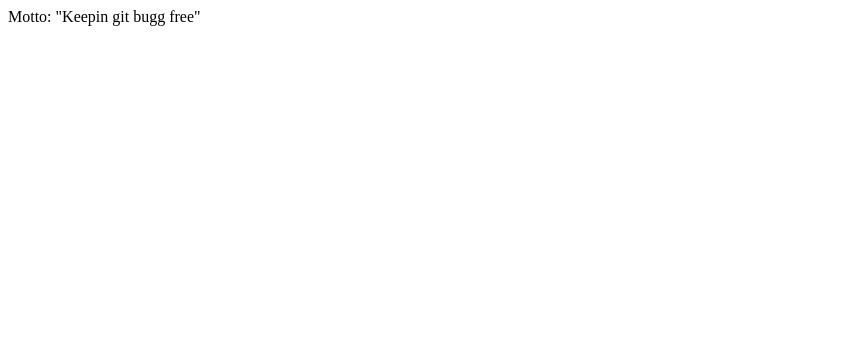
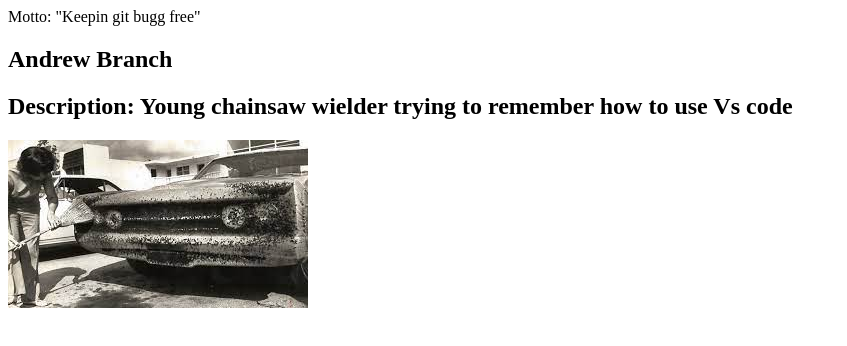
Before and after one commit to ckronber/bug-free-chainsaw, a plain HTML site: page index.html in a window 1280 px wide. Shown: the whole page, without its empty margins (0-847 px from the left). Drawn offline with Linux system fonts and the light colour scheme.

Commit message:
andrews profile

```diff
--- a/index.html
+++ b/index.html
@@ -9,5 +9,8 @@
 </head>
 <body>
     Motto: "Keepin git bugg free"
+    <h2>Andrew Branch</h2>
+    <h2>Description: Young chainsaw wielder trying to remember how to use Vs code</h2>
+    <img src="bug pick.jpg" alt="Picture">
 </body>
 </html>
```
Also changed, not shown: bug pick.jpg (added).
